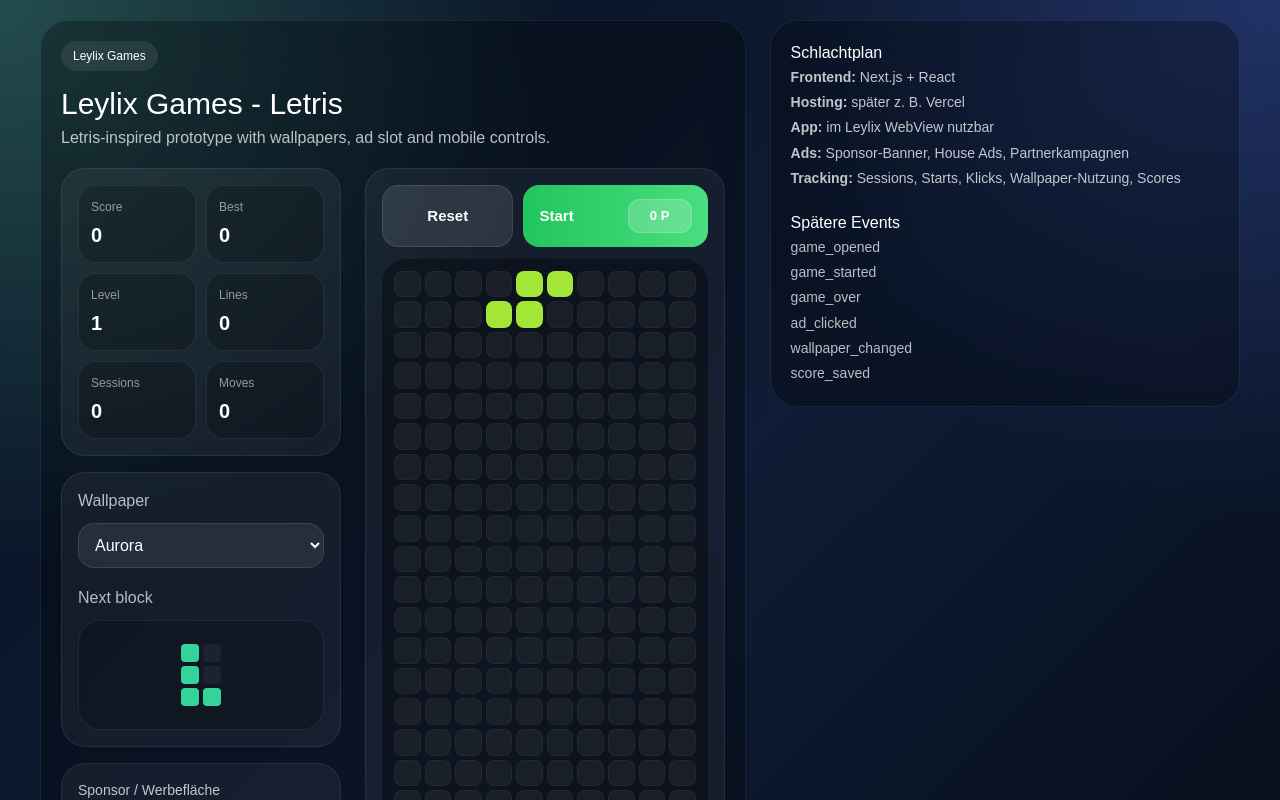
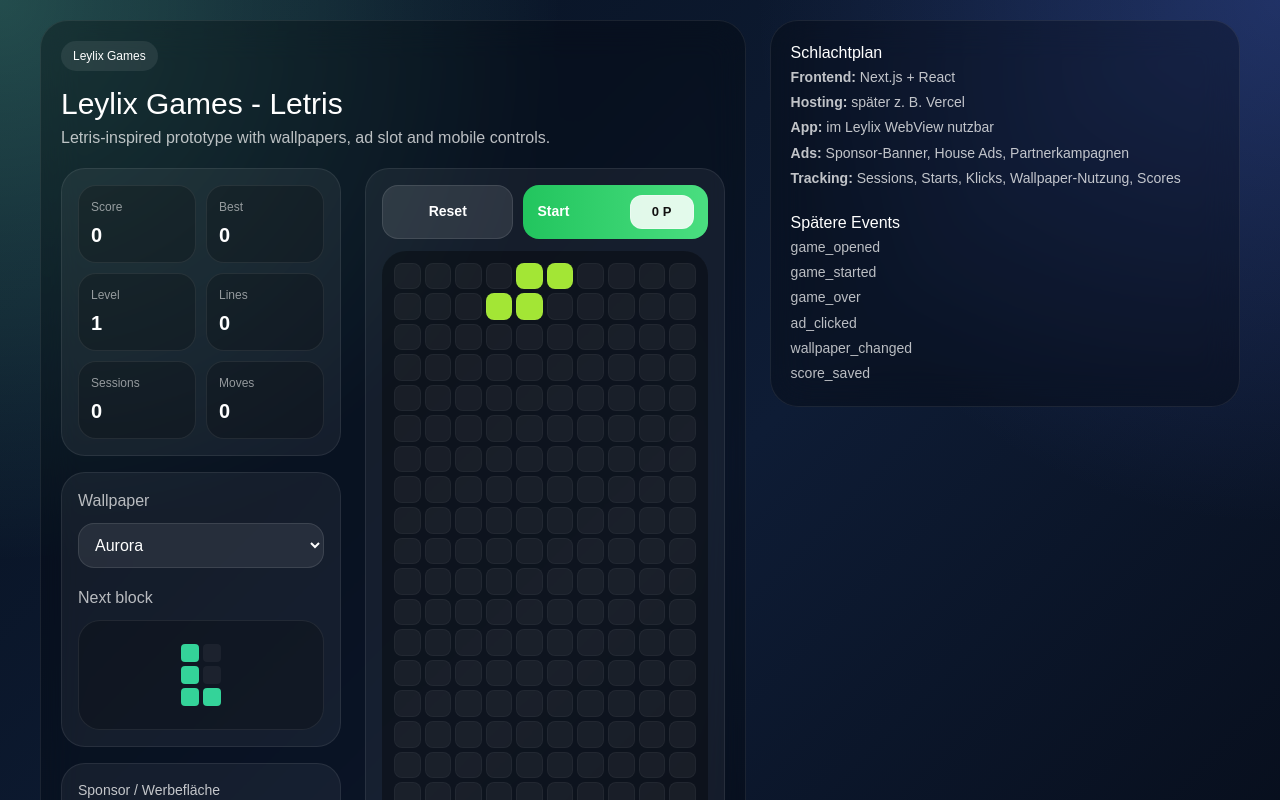
Before and after one commit to Vuneco/leylix-game-zone, a Next.js app: page / in a window 1280 px wide. Shown: the top 800 px of the page. Built offline with nearby package versions, Linux system fonts and the light colour scheme.

Commit message:
buttons geändert

```diff
--- a/app/page.tsx
+++ b/app/page.tsx
@@ -617,11 +617,11 @@
       background: "rgba(255,255,255,0.1)",
       color: "white",
       border: "1px solid rgba(255,255,255,0.1)",
-      padding: "14px",
+      padding: "10px",
       borderRadius: "16px",
       cursor: "pointer",
       fontWeight: 700,
-      fontSize: "15px",
+      fontSize: "14px",
     }}
   >
     Reset
@@ -635,11 +635,11 @@
       justifyContent: "space-between",
       gap: "12px",
       width: "100%",
-      padding: "14px 16px",
+      padding: "10px 14px",
       borderRadius: "16px",
       border: "none",
       fontWeight: 700,
-      fontSize: "15px",
+      fontSize: "14px",
       cursor: "pointer",
       background: running
         ? "linear-gradient(90deg, #ef4444, #f87171)"
@@ -655,10 +655,11 @@
         textAlign: "center",
         padding: "6px 10px",
         borderRadius: "12px",
-        background: "rgba(255,255,255,0.18)",
-        border: "1px solid rgba(255,255,255,0.18)",
+        background: "rgba(255,255,255,0.85)",
+        border: "1px solid rgba(255,255,255,0.3)",
         fontSize: "13px",
         fontWeight: 700,
+        color: "#111", //Schwarz
       }}
     >
       {score} P
```
